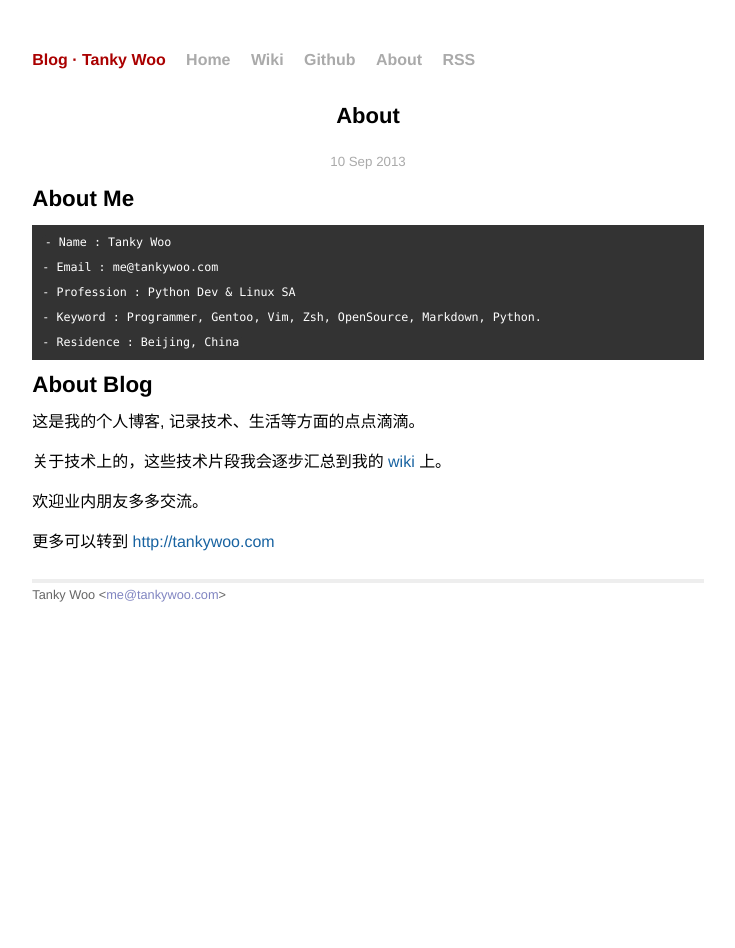
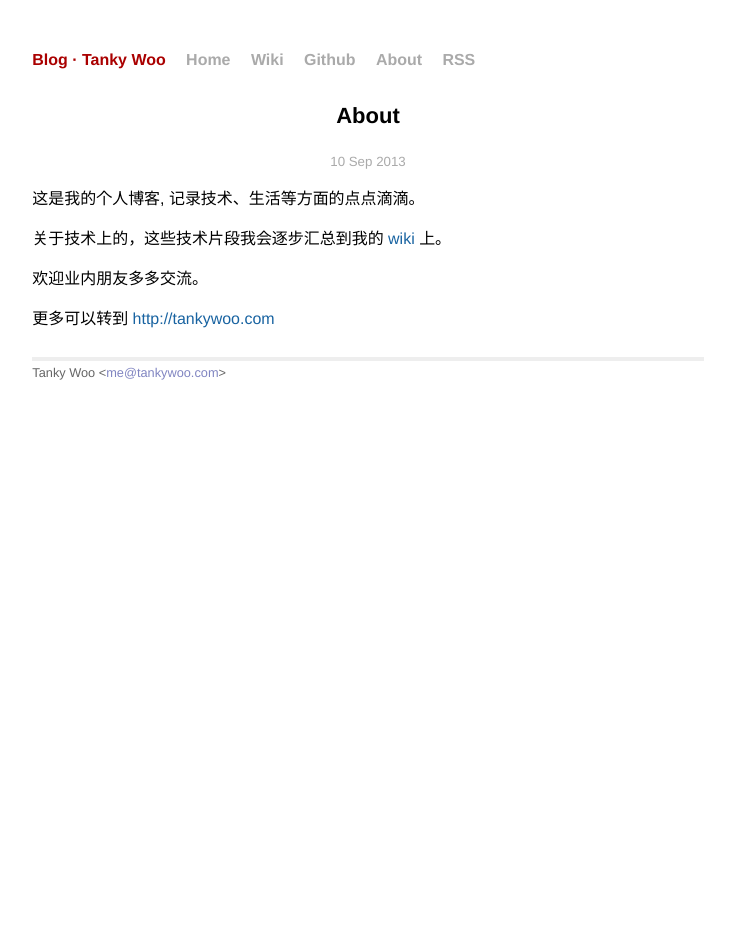
Before and after one commit to Harteyang/harte.top, a Jekyll site: the page built from about.markdown, in a window 1280 px wide. Shown: the whole page, without its empty margins (272-1007 px from the left). Built offline with Jekyll 4.4.1, drawn with Linux system fonts in a browser that asks for light colours; Markdown is read by kramdown in place of the engine named in the settings; comment, search, counter and statistics services are not loaded.

Commit message:
Update about

```diff
--- a/about.markdown
+++ b/about.markdown
@@ -4,16 +4,6 @@ title: About
 date: 2013-09-10 21:48
 ---
 
-## About Me ##
-
-	- Name : Tanky Woo
-	- Email : me@tankywoo.com
-	- Profession : Python Dev & Linux SA
-	- Keyword : Programmer, Gentoo, Vim, Zsh, OpenSource, Markdown, Python.
-	- Residence : Beijing, China
-
-
-## About Blog ##
 
 这是我的个人博客, 记录技术、生活等方面的点点滴滴。
 
```
